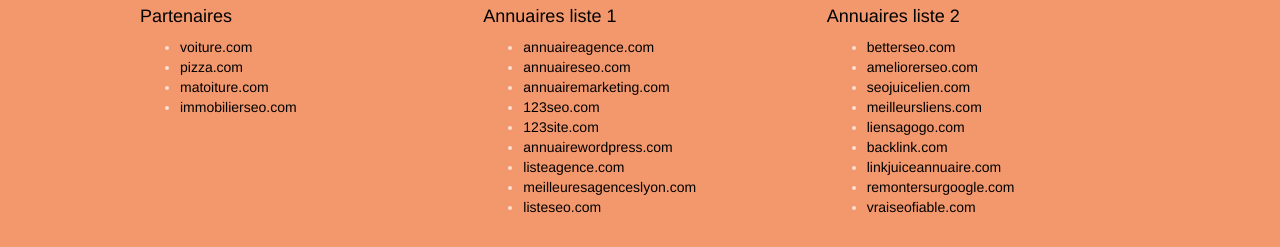
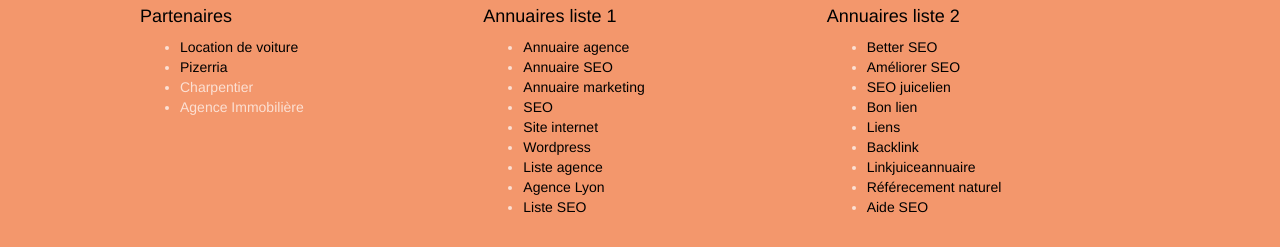
Before and after one commit to Grodar56/SEO-project, a website: page index.html in a window 1280 px wide. Shown: the part 3402-3649 px from the top of the page. Drawn offline with Linux system fonts and the light colour scheme.

Commit message:
input/href

```diff
--- a/index.html
+++ b/index.html
@@ -231,22 +231,22 @@
 				<div class="row row-no-gutters social">
 					<div class="col-sm-3">
 						<div class="text-center">
-							<a class="social" href="#"><span class="fa fa-twitter icon-md"></span></a>
+							<a class="social" href="https://twitter.com/explore"><span class="fa fa-twitter icon-md"></span></a>
 						</div>
 					</div>
 					<div class="col-sm-3">
 						<div class="text-center">
-							<a class="social" href="#"><span class="fa fa-facebook icon-md"></span></a>
+							<a class="social" href="https://www.facebook.com/"><span class="fa fa-facebook icon-md"></span></a>
 						</div>
 					</div>
 					<div class="col-sm-3">
 						<div class="text-center">
-							<a class="social" href="#"><span class="fa fa-dribbble icon-md"></span></a>
+							<a class="social" href="https://dribbble.com/"><span class="fa fa-dribbble icon-md"></span></a>
 						</div>
 					</div>
 					<div class="col-sm-3">
 						<div class="text-center">
-							<a class="social" href="#"><span class="fa fa-instagram icon-md"></span></a>
+							<a class="social" href="https://www.instagram.com/"><span class="fa fa-instagram icon-md"></span></a>
 						</div>
 					</div>
 				</div>
@@ -254,38 +254,38 @@
 					<div class="col-sm-4">
 						<h4>Partenaires</h4>
 							<ul>
-								<li><a href="#" title="voiture">voiture.com</a></li>
-								<li><a href="#" title="pizza">pizza.com</a></li>
-								<li><a href="#" title="toiture">matoiture.com</a></li>
-								<li><a href="#" title="immobilier">immobilierseo.com</a></li>
+								<li><a href="voiture.com" title="voiture">Location de voiture</a></li>
+								<li><a href="pizza.com" title="pizza">Pizerria</a></li>
+								<li><a href="matoiture.com" title="toiture"></a>Charpentier</li>
+								<li><a href="immobilierseo.com" title="immobilier"></a> Agence Immobilière</li>
 							</ul>
 					</div>
 					<div class="col-sm-4">
 						<h4>Annuaires liste 1</h4>
 						<ul>
-							<li><a href="#">annuaireagence.com</a></li>
-							<li><a href="#">annuaireseo.com</a></li>
-							<li><a href="#">annuairemarketing.com</a></li>
-							<li><a href="#">123seo.com</a></li>
-							<li><a href="#">123site.com</a></li>
-							<li><a href="#">annuairewordpress.com</a></li>
-							<li><a href="#">listeagence.com</a></li>
-							<li><a href="#">meilleuresagenceslyon.com</a></li>
-							<li><a href="#">listeseo.com</a></li>
+							<li><a href="annuaireagence.com">Annuaire agence</a></li>
+							<li><a href="annuaireseo.com">Annuaire SEO</a></li>
+							<li><a href="annuairemarketing.com">Annuaire marketing</a></li>
+							<li><a href="123seo.com">SEO</a></li>
+							<li><a href="123site.com">Site internet</a></li>
+							<li><a href="annuairewordpress.com">Wordpress</a></li>
+							<li><a href="listeagence.com">Liste agence</a></li>
+							<li><a href="meilleuresagenceslyon.com">Agence Lyon</a></li>
+							<li><a href="listeseo.com">Liste SEO</a></li>
 						</ul>
 					</div>
 					<div class="col-sm-4">
 						<h4>Annuaires liste 2</h4>
 						<ul>
-							<li><a href="#">betterseo.com</a></li>
-							<li><a href="#">ameliorerseo.com</a></li>
-							<li><a href="#">seojuicelien.com</a></li>
-							<li><a href="#">meilleursliens.com</a></li>
-							<li><a href="#">liensagogo.com</a></li>
-							<li><a href="#">backlink.com</a></li>
-							<li><a href="#">linkjuiceannuaire.com</a></li>
-							<li><a href="#">remontersurgoogle.com</a></li>
-							<li><a href="#">vraiseofiable.com</a></li>
+							<li><a href="betterseo.com">Better SEO</a></li>
+							<li><a href="ameliorerseo.com">Améliorer SEO</a></li>
+							<li><a href="seojuicelien.com">SEO juicelien</a></li>
+							<li><a href="meilleursliens.com">Bon lien</a></li>
+							<li><a href="liensagogo.com">Liens </a></li>
+							<li><a href="backlink.com">Backlink</a></li>
+							<li><a href="linkjuiceannuaire.com">Linkjuiceannuaire</a></li>
+							<li><a href="remontersurgoogle.com">Référecement naturel</a></li>
+							<li><a href="vraiseofiable.com">Aide SEO</a></li>
 						</ul>
 					</div>
 				</div>
```
Also changed, not shown: page2.html (+10 -8 lines).
